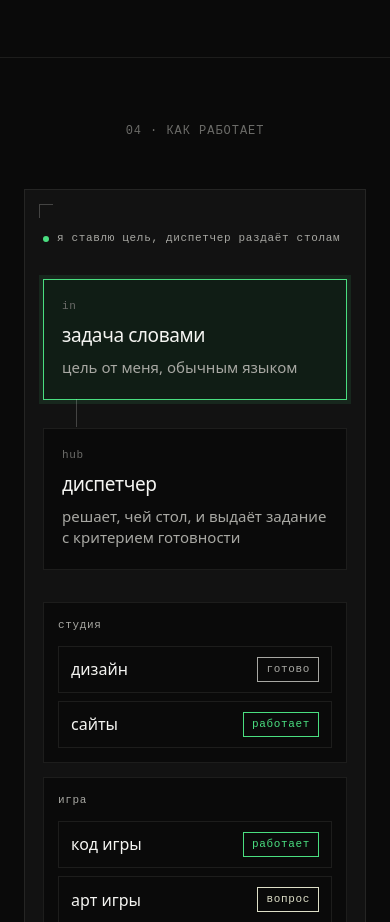
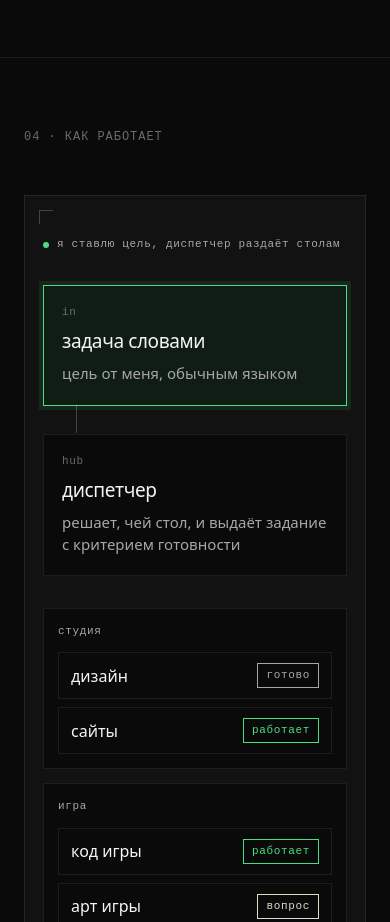
Before and after one commit to lexandro-design/portfolio, a Next.js app: page /portfolio/cases/ai-office/ in a window 390 px wide. Shown: the part 2420-3342 px from the top of the page. Built offline with nearby package versions, Linux system fonts and the light colour scheme; a web font is replaced by a local one.

Commit message:
case: scheme header aligned on mobile

```diff
--- a/src/components/case/CaseBody/CaseBody.module.css
+++ b/src/components/case/CaseBody/CaseBody.module.css
@@ -46,6 +46,10 @@
   align-items: center;
   justify-content: space-between;
   gap: var(--space-md);
+  margin-block-end: var(--space-xl);
+}
+
+.schemeHead {
   margin-block-end: var(--space-xl);
 }
 
--- a/src/components/case/CaseBody/CaseBody.tsx
+++ b/src/components/case/CaseBody/CaseBody.tsx
@@ -36,7 +36,7 @@ export function CaseBody({ item, t }: { item: Case; t: Dict['case'] }) {
       {item.scheme && (
         <section className={styles.section}>
           <Reveal className="container">
-            <div className={styles.galleryHead}>
+            <div className={styles.schemeHead}>
               <span className={styles.label}>
                 {pad(item.sections.length + 1)} · {t.scheme}
               </span>
```
